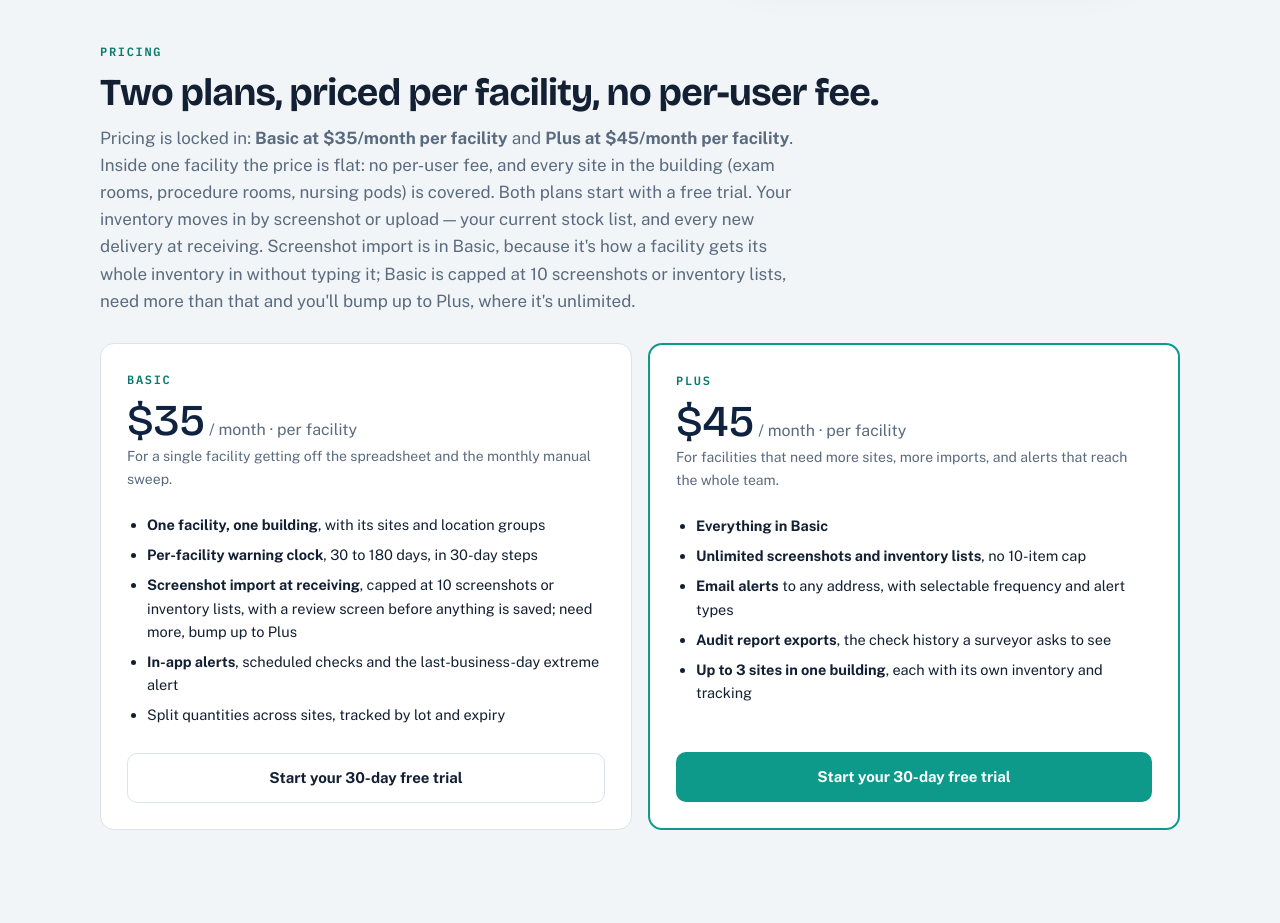
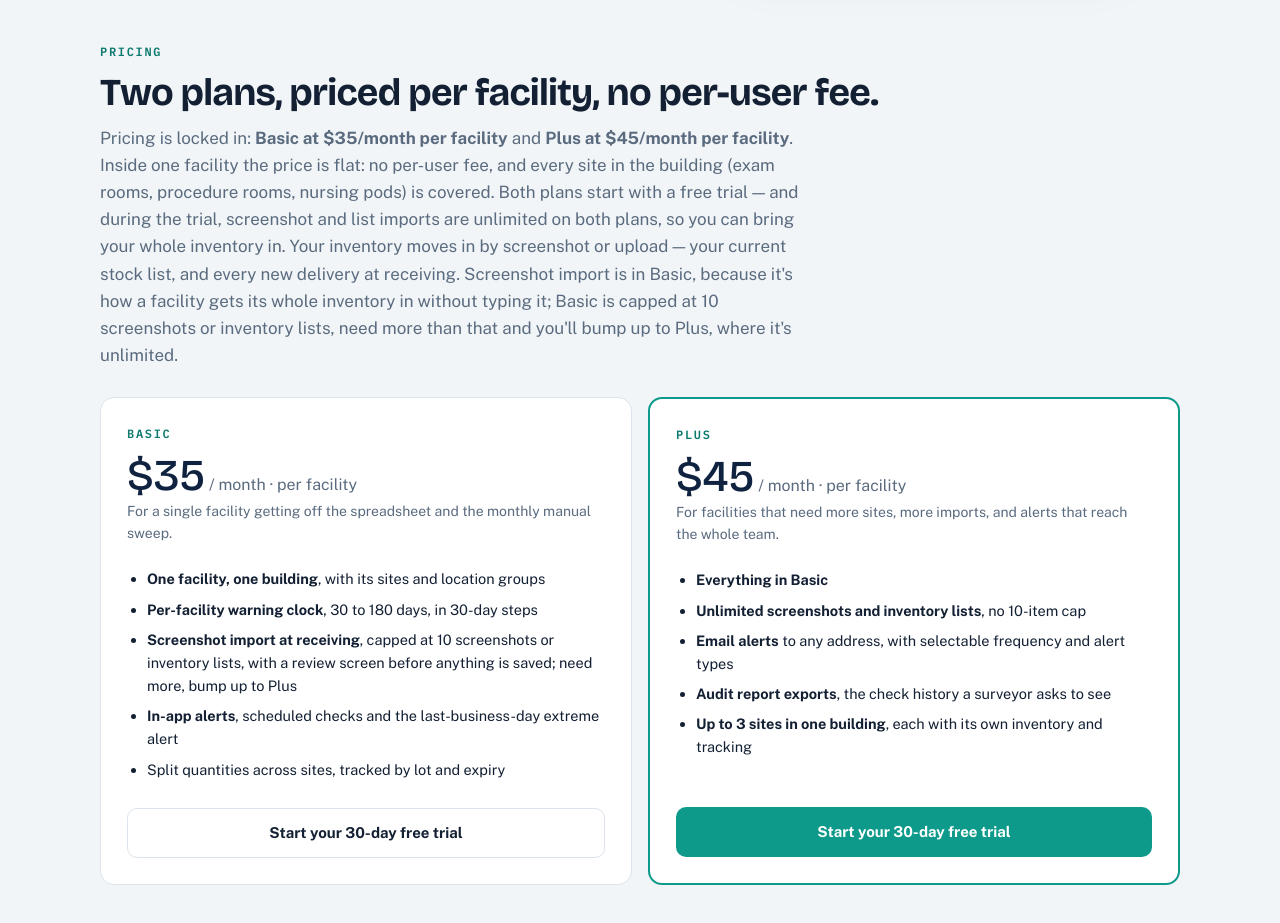
Before and after one commit to erikgriff/expiryhealth-site, a plain HTML site: page index.html in a window 1280 px wide. Shown: the part 6120-7043 px from the top of the page. Drawn offline with nearby package versions, Linux system fonts and the light colour scheme.

Commit message:
Pricing: unlimited screenshot/list imports during the 30-day free trial

```diff
--- a/index.html
+++ b/index.html
@@ -549,7 +549,7 @@
 <section class="soft" id="pricing"><div class="wrap">
   <div class="kicker">Pricing</div>
   <h2>Two plans, priced per facility, no per-user fee.</h2>
-  <p class="sub">Pricing is locked in: <b>Basic at $35/month per facility</b> and <b>Plus at $45/month per facility</b>. Inside one facility the price is flat: no per-user fee, and every site in the building (exam rooms, procedure rooms, nursing pods) is covered. Both plans start with a free trial. Your inventory moves in by screenshot or upload — your current stock list, and every new delivery at receiving. Screenshot import is in Basic, because it's how a facility gets its whole inventory in without typing it; Basic is capped at 10 screenshots or inventory lists, need more than that and you'll bump up to Plus, where it's unlimited.</p>
+  <p class="sub">Pricing is locked in: <b>Basic at $35/month per facility</b> and <b>Plus at $45/month per facility</b>. Inside one facility the price is flat: no per-user fee, and every site in the building (exam rooms, procedure rooms, nursing pods) is covered. Both plans start with a free trial — and during the trial, screenshot and list imports are unlimited on both plans, so you can bring your whole inventory in. Your inventory moves in by screenshot or upload — your current stock list, and every new delivery at receiving. Screenshot import is in Basic, because it's how a facility gets its whole inventory in without typing it; Basic is capped at 10 screenshots or inventory lists, need more than that and you'll bump up to Plus, where it's unlimited.</p>
   <div class="plans">
     <div class="plan">
       <div class="pname">Basic</div>
```
